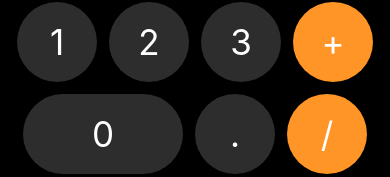
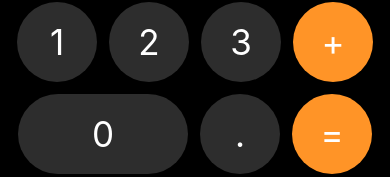
Before and after one commit to UlisesVillanueva/rn-calculator, a React Native app: screen / in a window 390 px wide. Shown: the part 664-841 px from the top of the page. Built offline with nearby package versions, Linux system fonts and the light colour scheme.

Commit message:
feat: add calculator fnc

```diff
--- a/src/components/Button.tsx
+++ b/src/components/Button.tsx
@@ -6,7 +6,7 @@ interface Props {
     text: string;
     color?: string;
     width?: boolean;
-    action?:(numValue: string)=> void;
+    action?:(numValue: string)=> (void | undefined);
 }
 export const Button = ({ text, color = '#2D2D2D', width = false, action}: Props) => {
     return (
@@ -14,7 +14,7 @@ export const Button = ({ text, color = '#2D2D2D', width = false, action}: Props)
             <View style={{
                 ...styles.button,
                 backgroundColor: color,
-                width: (width) ? 160 : 80,
+                width: (width) ? 170 : 80,
             }}>
                 <Text style={{
                     ...styles.buttonText,
--- a/src/screens/CalculatorScreen.tsx
+++ b/src/screens/CalculatorScreen.tsx
@@ -4,7 +4,7 @@ import { Button } from '../components/Button';
 import { styles } from '../theme/appTheme';
 
 
-enum  Operators {
+enum Operators {
     add, subtract, divide, multiply
 }
 
@@ -32,7 +32,7 @@ export const CalculatorScreen = () => {
                 setNum(num + numValue)
             } else if (numValue !== '0' && !num.includes('.')) {
                 setNum(numValue)
-            } else if (numValue === '0' && !num.includes('.')){
+            } else if (numValue === '0' && !num.includes('.')) {
                 setNum(num)
             } else {
                 setNum(num + numValue);
@@ -42,9 +42,9 @@ export const CalculatorScreen = () => {
         }
     }
 
-    const changeLastNum =() =>{
-        if(num.endsWith('.')){
-            setLasNum(num.slice(0,-1));
+    const changeLastNum = () => {
+        if (num.endsWith('.')) {
+            setLasNum(num.slice(0, -1));
         } else {
             setLasNum(num);
         }
@@ -58,22 +58,22 @@ export const CalculatorScreen = () => {
             setNum('-' + num);
     }
 
-    const btnAdd = () =>{
+    const btnAdd = () => {
         changeLastNum();
         lastOperation.current = Operators.add;
     }
 
-    const btnSubtract = () =>{
+    const btnSubtract = () => {
         changeLastNum();
         lastOperation.current = Operators.subtract;
     }
 
-    const btnMultiply = () =>{
+    const btnMultiply = () => {
         changeLastNum();
         lastOperation.current = Operators.multiply;
     }
 
-    const btnDivide = () =>{
+    const btnDivide = () => {
         changeLastNum();
         lastOperation.current = Operators.divide;
     }
@@ -81,23 +81,50 @@ export const CalculatorScreen = () => {
     const btnDelete = () => {
         let negative = ''
         let tempNum = num;
-        if (num.includes('-')){
-            negative ='-'
-            tempNum= num.substr(1)
+        if (num.includes('-')) {
+            negative = '-'
+            tempNum = num.substr(1)
         }
 
-        if (tempNum.length>1){
-            setNum( negative + tempNum.slice(0,-1))
+        if (tempNum.length > 1) {
+            setNum(negative + tempNum.slice(0, -1))
         } else {
             setNum('0')
         }
     }
 
+    const calculator = () => {
+        const num1 = Number(num)
+        const num2 = Number(lasNum)
+
+        switch (lastOperation.current) {
+            case Operators.add:
+                setNum(`${num1 + num2}`)
+                break;
+            case Operators.subtract:
+                setNum(`${num2 - num1}`)
+                break;
+
+            case Operators.divide:
+                setNum(`${num2 / num1}`)
+                break;
+            case Operators.multiply:
+                setNum(`${num1 * num2}`)
+                break;
+
+            default:
+                break;
+        }
+
+        setLasNum('0')
+    }
+
+
 
     return (
         <View style={styles.calculatorContainer}>
             {
-                lasNum !== '0' &&   <Text style={styles.smallResult}>{lasNum}</Text>
+                lasNum !== '0' && <Text style={styles.smallResult}>{lasNum}</Text>
             }
             <Text
                 style={styles.result}
@@ -111,34 +138,34 @@ export const CalculatorScreen = () => {
                 <Button text='C' color='#9B9B9B' action={clean} />
                 <Button text='+/-' color='#9B9B9B' action={positiveNegative} />
                 <Button text='del' color='#9B9B9B' action={btnDelete} />
-                <Button text='/' color='#FF9427' action={clean} />
+                <Button text='/' color='#FF9427' action={btnDivide} />
             </View>
 
             <View style={styles.row}>
                 <Button text='7' action={buildNuber} />
                 <Button text='8' action={buildNuber} />
                 <Button text='9' action={buildNuber} />
-                <Button text='x' color='#FF9427' action={btnMultiply}/>
+                <Button text='x' color='#FF9427' action={btnMultiply} />
             </View>
 
             <View style={styles.row}>
                 <Button text='4' action={buildNuber} />
                 <Button text='5' action={buildNuber} />
                 <Button text='6' action={buildNuber} />
-                <Button text='-' color='#FF9427' action={btnSubtract}/>
+                <Button text='-' color='#FF9427' action={btnSubtract} />
             </View>
 
             <View style={styles.row}>
                 <Button text='1' action={buildNuber} />
                 <Button text='2' action={buildNuber} />
                 <Button text='3' action={buildNuber} />
-                <Button text='+' color='#FF9427' action={btnAdd}/>
+                <Button text='+' color='#FF9427' action={btnAdd} />
             </View>
 
             <View style={styles.row}>
                 <Button text='0' action={buildNuber} width />
                 <Button text='.' action={buildNuber} />
-                <Button text='/' color='#FF9427' action={btnDivide}/>
+                <Button text='=' color='#FF9427' action={calculator} />
             </View>
 
 
```
